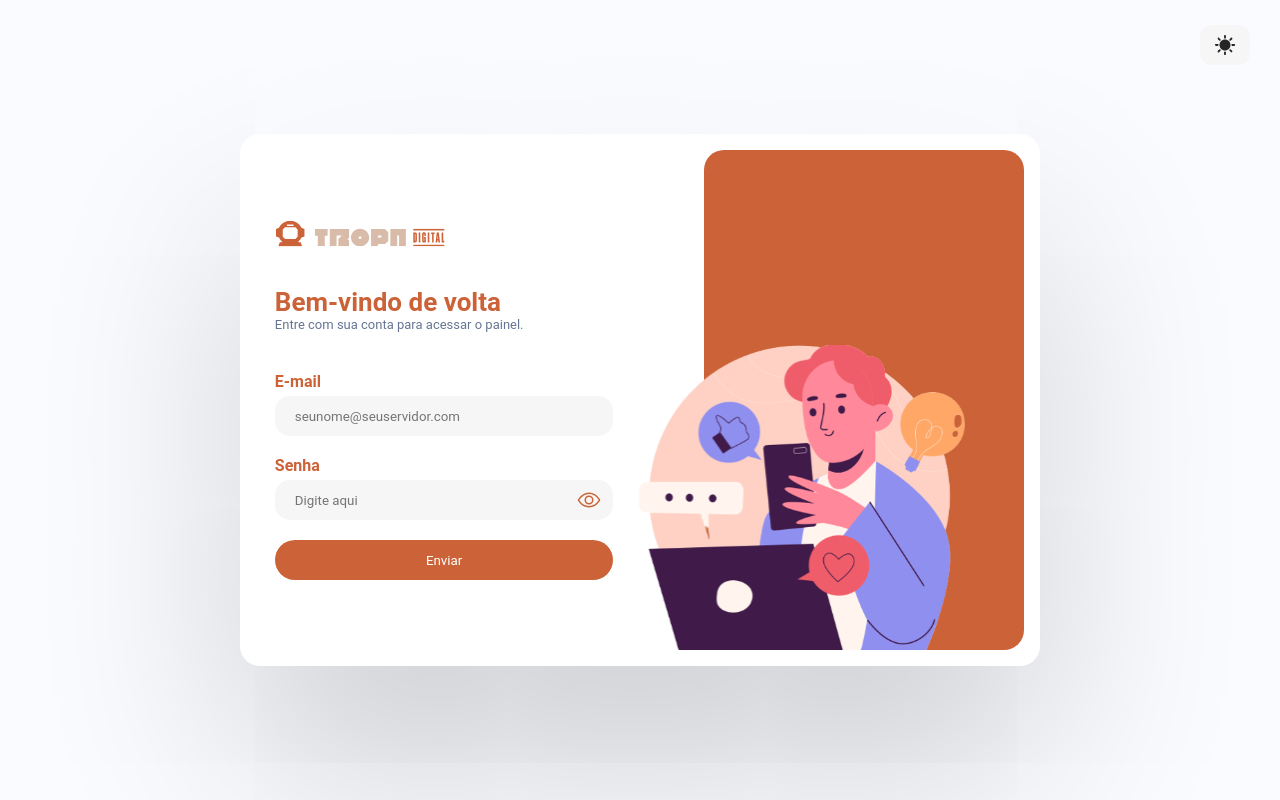
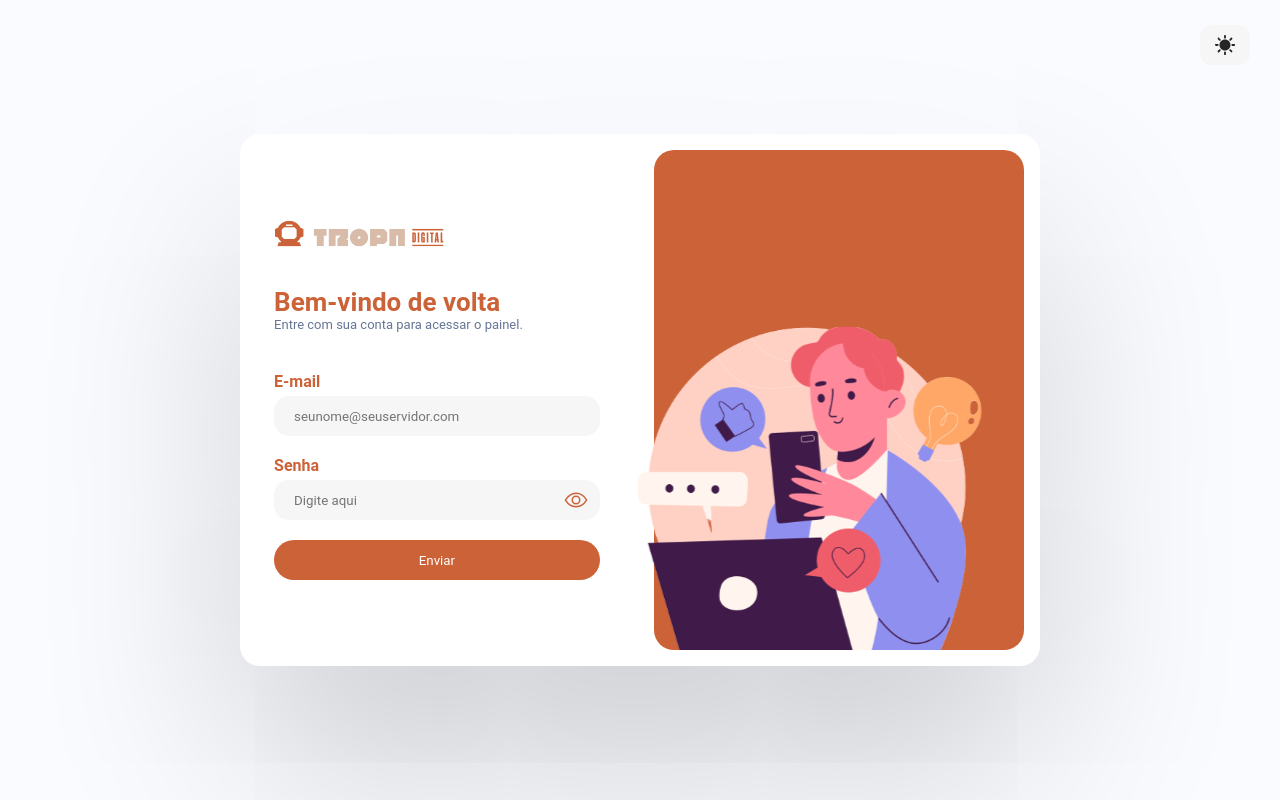
Before and after one commit to Isac-Joestar/Tropa-Digital, a Next.js app: page / in a window 1280 px wide. Built offline with nearby package versions, Linux system fonts and the light colour scheme.

Commit message:
localStorage

```diff
--- a/src/app/clientLayout.tsx
+++ b/src/app/clientLayout.tsx
@@ -1,28 +1,42 @@
 'use client';
 
-import { useState } from 'react';
+import { useEffect, useState } from 'react';
 import { ThemeProvider } from 'styled-components';
 import * as themes from '../styles/theme';
 import ThemeContext from '../styles/context';
 import { GlobalStyle } from '@/styles/GlobalStyles';
-import style from './page.module.css'
+import style from './page.module.css';
 import BtnChangeTheme from './components/btnChangeTheme';
 
 export default function ClientLayout({ children }: { children: React.ReactNode }) {
-  const [theme, setTheme] = useState(themes.light);
+  const [mounted, setMounted] = useState(false);
+
+  const [theme, setTheme] = useState(() => {
+    if (typeof window !== 'undefined') {
+      const saved = localStorage.getItem('theme');
+      return saved === 'dark' ? themes.dark : themes.light;
+    }
+    return themes.light;
+  });
+
+  useEffect(() => {
+    setMounted(true);
+  }, []);
 
   const toggleTheme = () => {
-    setTheme(prevTheme =>
-      prevTheme === themes.light ? themes.dark : themes.light
-    );
+    const newTheme = theme === themes.light ? themes.dark : themes.light;
+    setTheme(newTheme);
+    localStorage.setItem('theme', newTheme === themes.dark ? 'dark' : 'light');
   };
+
+  if (!mounted) return null; // evita flash do tema incorreto
 
   return (
     <ThemeContext.Provider value={{ theme }}>
       <ThemeProvider theme={theme}>
-        <GlobalStyle/>
+        <GlobalStyle />
         <div className={style.toggle_theme}>
-            <BtnChangeTheme toggleTheme={toggleTheme} />
+          <BtnChangeTheme toggleTheme={toggleTheme} />
         </div>
         {children}
       </ThemeProvider>
--- a/src/app/components/login/index.module.css
+++ b/src/app/components/login/index.module.css
@@ -44,7 +44,7 @@
     align-items: flex-end;
     justify-content: flex-end;
 
-    width: 50%;
+    width: 55%;
     height: 100%;
     border-radius: 20px;
 
@@ -54,7 +54,7 @@
     width: 90%;
     position: absolute;
     bottom: 0;
-    left: -3%;
+    left: 2%;
 
   }
 
--- a/src/app/components/login/index.tsx
+++ b/src/app/components/login/index.tsx
@@ -60,7 +60,7 @@ const Sub_title = styled.p`
 `
 const Rectangle = styled.p`
   background-color: ${props => props.theme.specialBg};
-  min-width: 320px;
+  min-width: 370px;
   min-height: 500px;
   border-radius: 20px;
 
--- a/src/styles/theme.ts
+++ b/src/styles/theme.ts
@@ -48,5 +48,5 @@ export const dark: DefaultTheme = {
   hover: "#333333",
   specialTextOpacity: "rgba(204, 98, 55, 0.5)",
   stroke: "rgba(204, 98, 55, 0.1)",
-  exit: "#C7171"
+  exit: "#C71717"
 };
```
